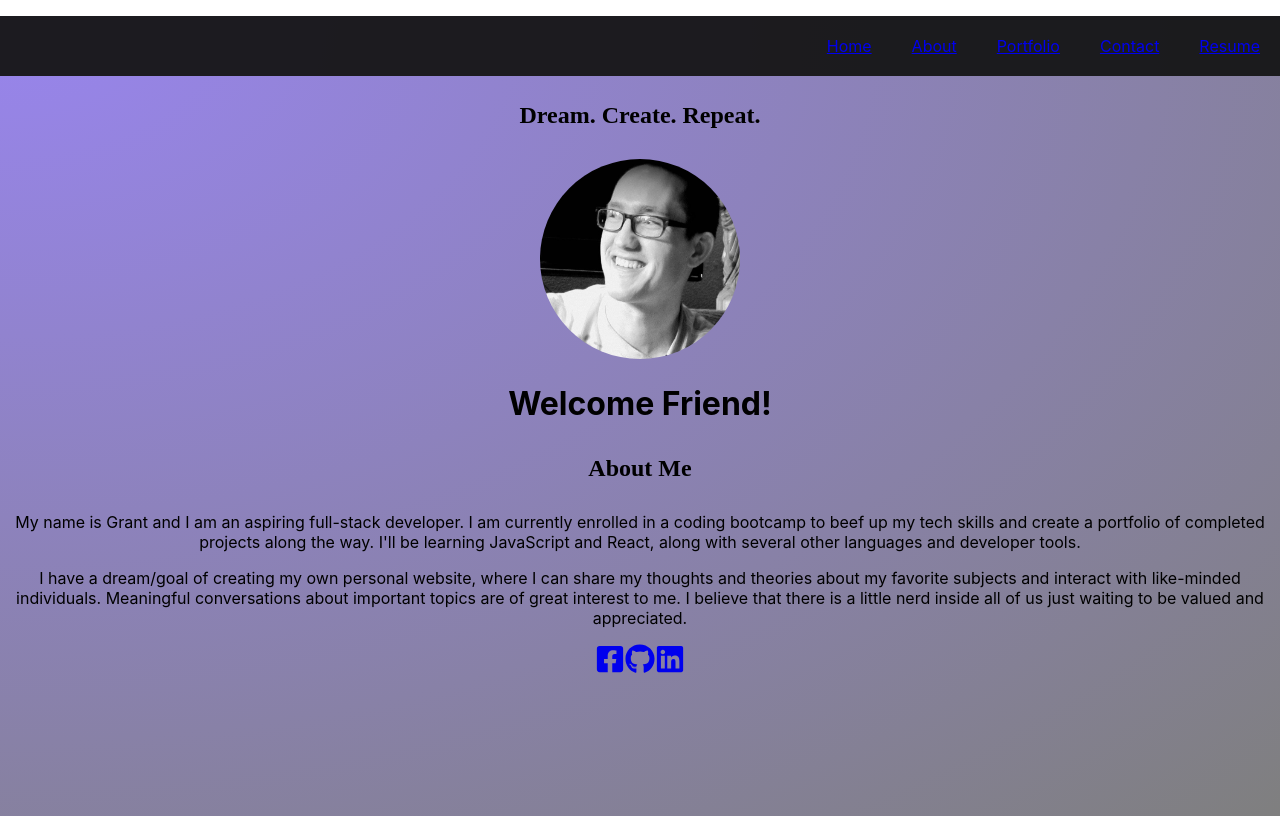
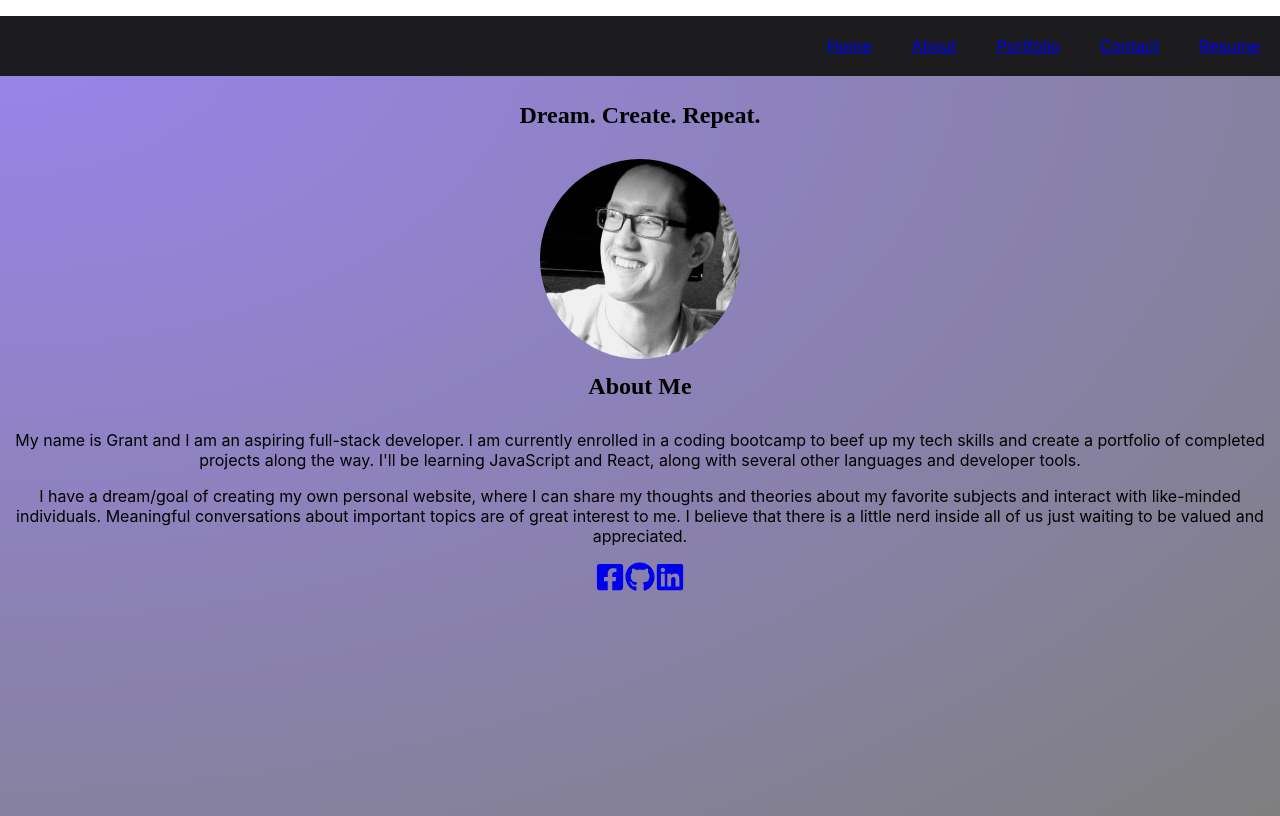
Before and after one commit to Willisson7/willispro, a React (Create React App) app: page / in a window 1280 px wide. Built offline with nearby package versions, Linux system fonts and the light colour scheme.

Commit message:
Saving all data prior to creating new branch

```diff
--- a/package.json
+++ b/package.json
@@ -1,12 +1,14 @@
 {
-  "name": "portfolio",
+  "name": "willispro",
   "version": "0.1.0",
   "private": true,
+  "homepage": "https://willisson7.github.io/willispro",
   "dependencies": {
     "@testing-library/jest-dom": "^5.16.5",
     "@testing-library/react": "^13.4.0",
     "@testing-library/user-event": "^13.5.0",
     "animate.css": "^4.1.1",
+    "gh-pages": "^5.0.0",
     "react": "^18.2.0",
     "react-dom": "^18.2.0",
     "react-icons": "^4.8.0",
@@ -15,6 +17,8 @@
     "web-vitals": "^2.1.4"
   },
   "scripts": {
+    "predeploy": "npm run build",
+    "deploy": "gh-pages -d build",
     "start": "react-scripts start",
     "build": "react-scripts build",
     "test": "react-scripts test",
--- a/src/App.js
+++ b/src/App.js
@@ -1,61 +1,10 @@
 
-// import 'animate.css';
-// import './App.css';
-// import './styles/header.css';
-// import React, { useState, useEffect } from 'react';
-// import LoadingPage from '../src/components/LoadingPage.js';
-
-// import About from '../src/components/about';
-// import Contact from '../src/components/contact';
-// import Footer from '../src/components/footer';
-// import Header from './components/header';
-// import Portfolio from '../src/components/portfolio';
-// import Resume from '../src/components/resume';
-// import { BrowserRouter, Routes, Route } from 'react-router-dom';
-// import Profilepic from "./images/Profilepic.jpg";
-
-// function App() {
-//   const [isLoading, setIsLoading] = useState(true);
-
-//   useEffect(() => {
-//     // Simulate a loading delay
-//     const loadingTimeout = setTimeout(() => {
-//       setIsLoading(false);
-//     }, 2500);
-
-//     return () => {
-//       clearTimeout(loadingTimeout);
-//     };
-//   }, []);
-
-//   return (
-//     <div className="App">
-//       {isLoading ? (
-//         <LoadingPage />
-//       ) : (
-//         <BrowserRouter>
-//           <Header />
-//           <img className='smile' src={Profilepic} alt="Handsome Man" />
-//           <Routes>
-//             <Route path='/' element={<About />} />
-//             <Route path='/Contact' element={<Contact />} />
-//             <Route path='/Portfolio' element={<Portfolio />} />
-//             <Route path='/Resume' element={<Resume />} />
-//           </Routes>
-//           <Footer />
-//         </BrowserRouter>
-//       )}
-//     </div>
-//   );
-// }
-
-// export default App;
 
 import 'animate.css';
 import './App.css';
 import './styles/header.css';
 import React, { useState, useEffect } from 'react';
-import LoadingPage from '../src/components/LoadingPage.js';
+import LoadingPage from './components/loadingPage.js';
 
 import About from '../src/components/about';
 import Contact from '../src/components/contact';
@@ -88,7 +37,7 @@ function App() {
         <BrowserRouter>
           <Header />
           <img className='smile' src={Profilepic} alt="Handsome Man" />
-          <h1 className="animate__fadeIn">Welcome Friend!</h1>
+          {/* <h1 className="animate__fadeIn">Welcome Friend!</h1> */}
           <Routes>
             <Route path='/' element={<About />} />
             <Route path='/Contact' element={<Contact />} />
```
Also changed, not shown: 2 other files (tests, documents, lock files or other folders).
